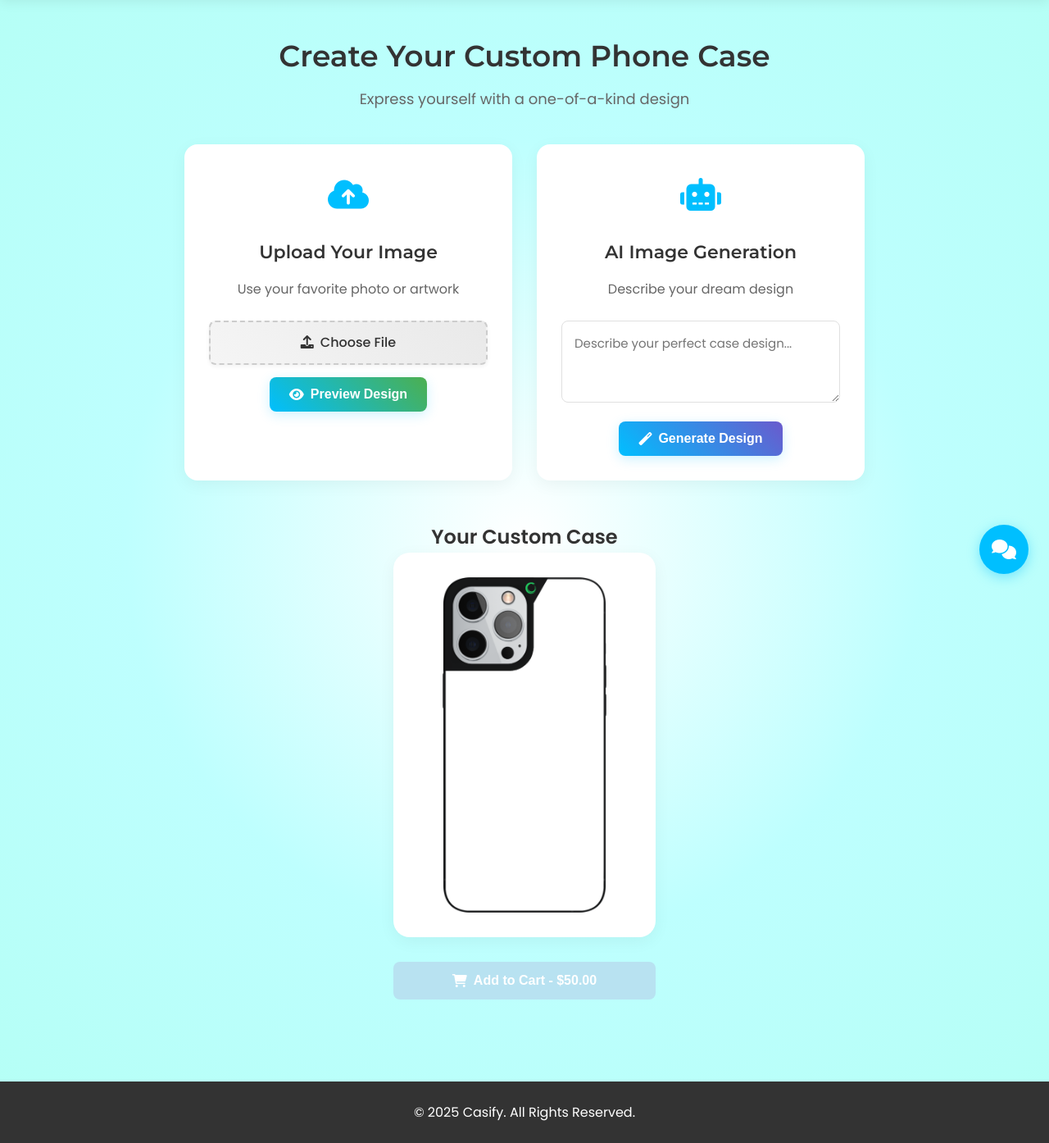
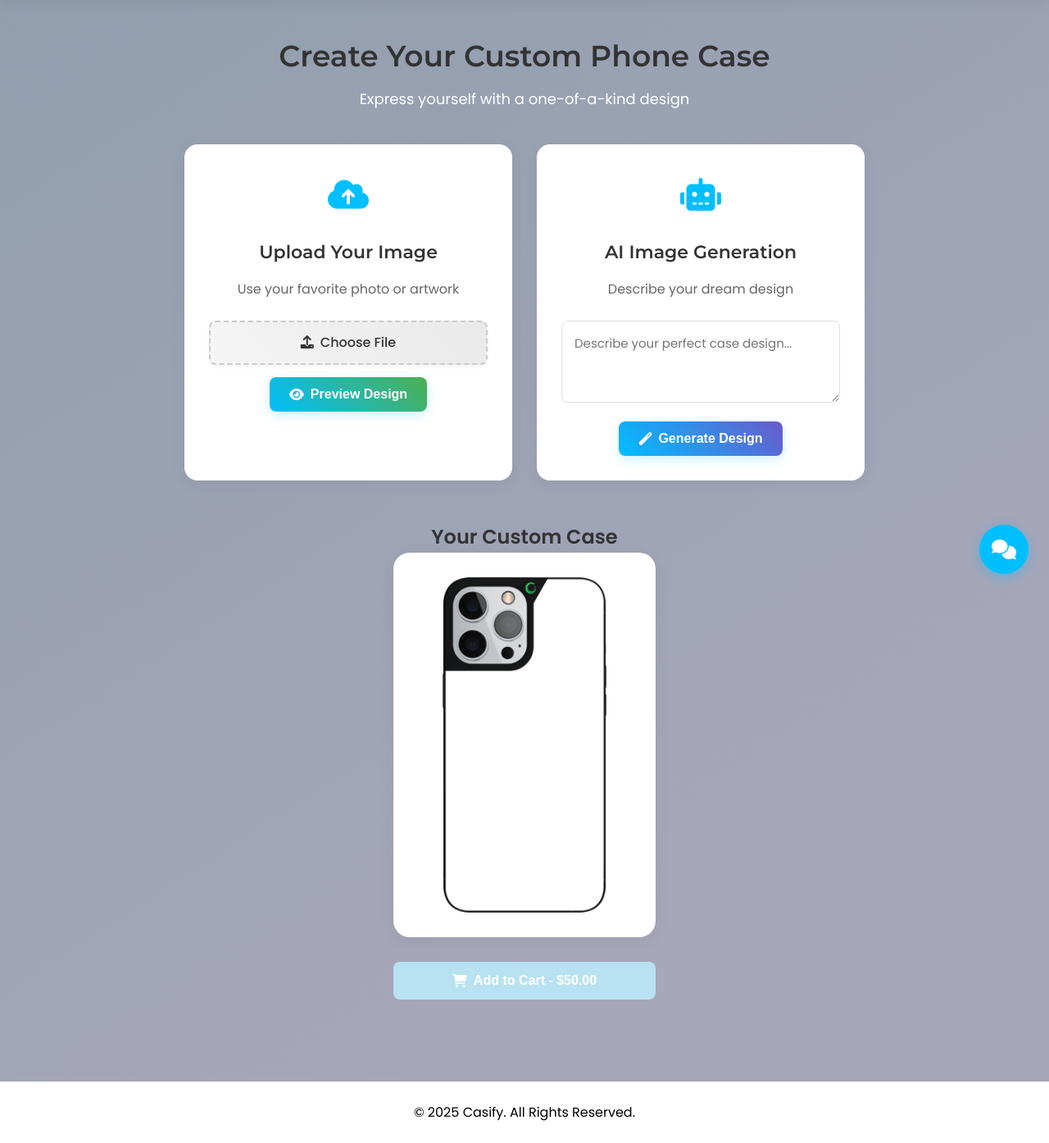
Before and after one commit to alldrin2612/Casify, a Flask app: page /custom_case in a window 1280 px wide. Shown: the part 75-1469 px from the top of the page at 82% size. Run offline with Flask 3, Linux system fonts and the light colour scheme; the visitor is signed in with stand-in values (Sample User, id 1); data that the repository does not hold is empty.

Commit message:
Final gradient (Hopefully)

```diff
--- a/static/css/cart-style.css
+++ b/static/css/cart-style.css
@@ -14,7 +14,8 @@ html, body {
 }
 
 body {
-    background-image: radial-gradient(circle at center, #ffffff7b, rgba(124, 255, 253, 0.498), #60ffea78);
+    background-color: #909eae;
+    background-image: linear-gradient(147deg, #909eae 0%, #a7a6ba 74%);
     color: #333;
     line-height: 1.6;
     display: flex;
--- a/static/css/checkout.css
+++ b/static/css/checkout.css
@@ -13,7 +13,8 @@ html, body {
 }
 
 body {
-    background-image: radial-gradient(circle at center, #ffffff7b, rgba(124, 255, 253, 0.498), #60ffea78);
+    background-color: #909eae;
+    background-image: linear-gradient(147deg, #909eae 0%, #a7a6ba 74%);
     color: #333;
     line-height: 1.6;
     display: flex;
--- a/static/css/confirm.css
+++ b/static/css/confirm.css
@@ -13,7 +13,8 @@ html, body {
 }
 
 body {
-    background-image: radial-gradient(circle at center, #ffffff7b, rgba(124, 255, 253, 0.498), #60ffea78);
+    background-color: #909eae;
+    background-image: linear-gradient(147deg, #909eae 0%, #a7a6ba 74%);
     color: #333;
     line-height: 1.6;
     display: flex;
--- a/static/css/create-style.css
+++ b/static/css/create-style.css
@@ -10,7 +10,8 @@
 
 body {
     font-family: 'Poppins', sans-serif;
-    background-image: radial-gradient(circle at center, #ffffff7b, rgba(124, 255, 253, 0.498), #60ffea78);
+    background-color: #909eae;
+    background-image: linear-gradient(147deg, #909eae 0%, #a7a6ba 74%);
     color: #333;
     line-height: 1.6;
 }
@@ -101,7 +102,7 @@ nav ul li a i {
 
 .create-case p {
     font-size: 18px;
-    color: #666;
+    color: #ffffff;
     margin-bottom: 40px;
 }
 
@@ -434,8 +435,8 @@ button[onclick="generateAIImage()"].loading {
 /* Footer - centered adjustments */
 footer {
     padding: 25px;
-    background: #333;
-    color: #fff;
+    background: #ffffff;
+    color: #000000;
     text-align: center;
     margin-top: 60px;
 }
--- a/static/css/login-signup-style.css
+++ b/static/css/login-signup-style.css
@@ -7,7 +7,8 @@
 }
 
 body {
-    background-image: radial-gradient(circle at center, #ffffff7b, rgba(124, 255, 253, 0.498), #60ffea78);
+    background-color: #909eae;
+    background-image: linear-gradient(147deg, #909eae 0%, #a7a6ba 74%);
     color: #333;
     min-height: 100vh;
     display: flex;
--- a/static/css/orders-style.css
+++ b/static/css/orders-style.css
@@ -10,7 +10,8 @@
 
 body {
     font-family: 'Poppins', sans-serif;
-    background-image: radial-gradient(circle at center, #ffffff7b, rgba(124, 255, 253, 0.498), #60ffea78);
+    background-color: #909eae;
+    background-image: linear-gradient(147deg, #909eae 0%, #a7a6ba 74%);
     color: #333;
     line-height: 1.6;
 }
```
